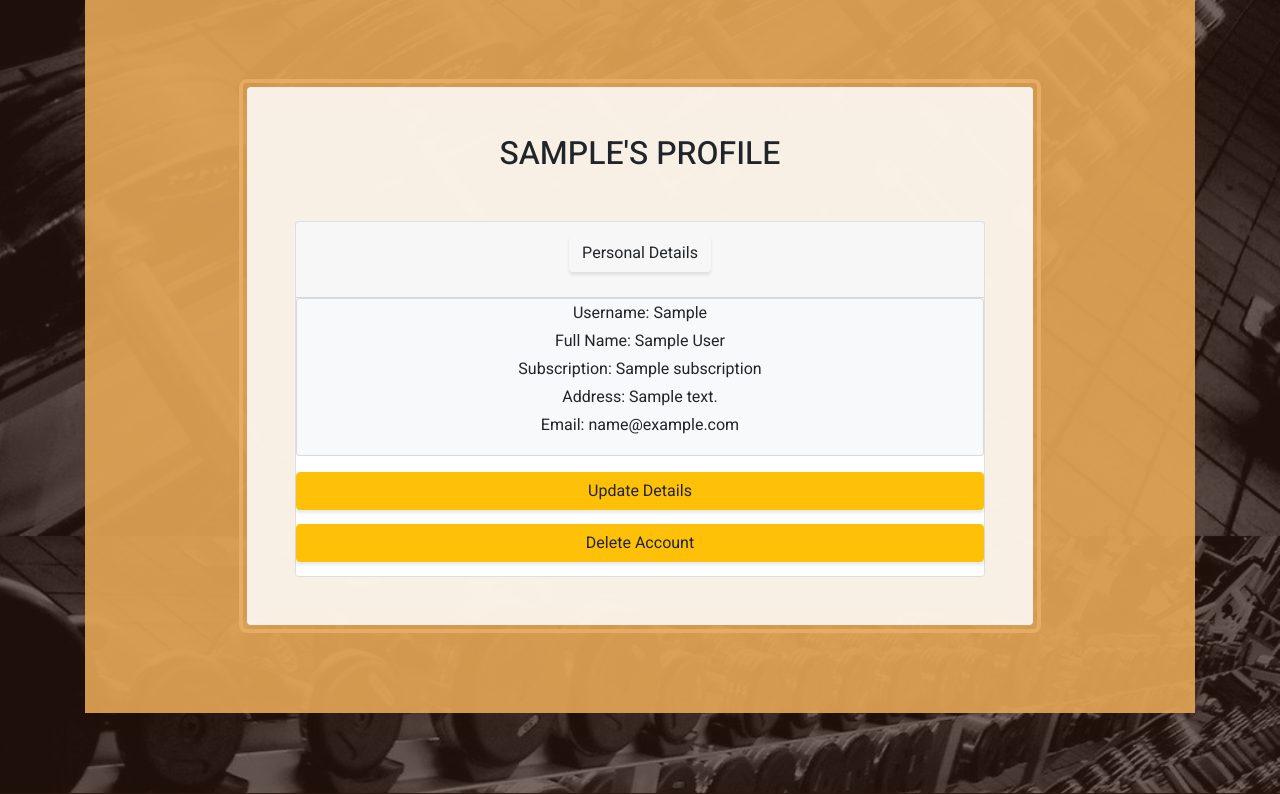
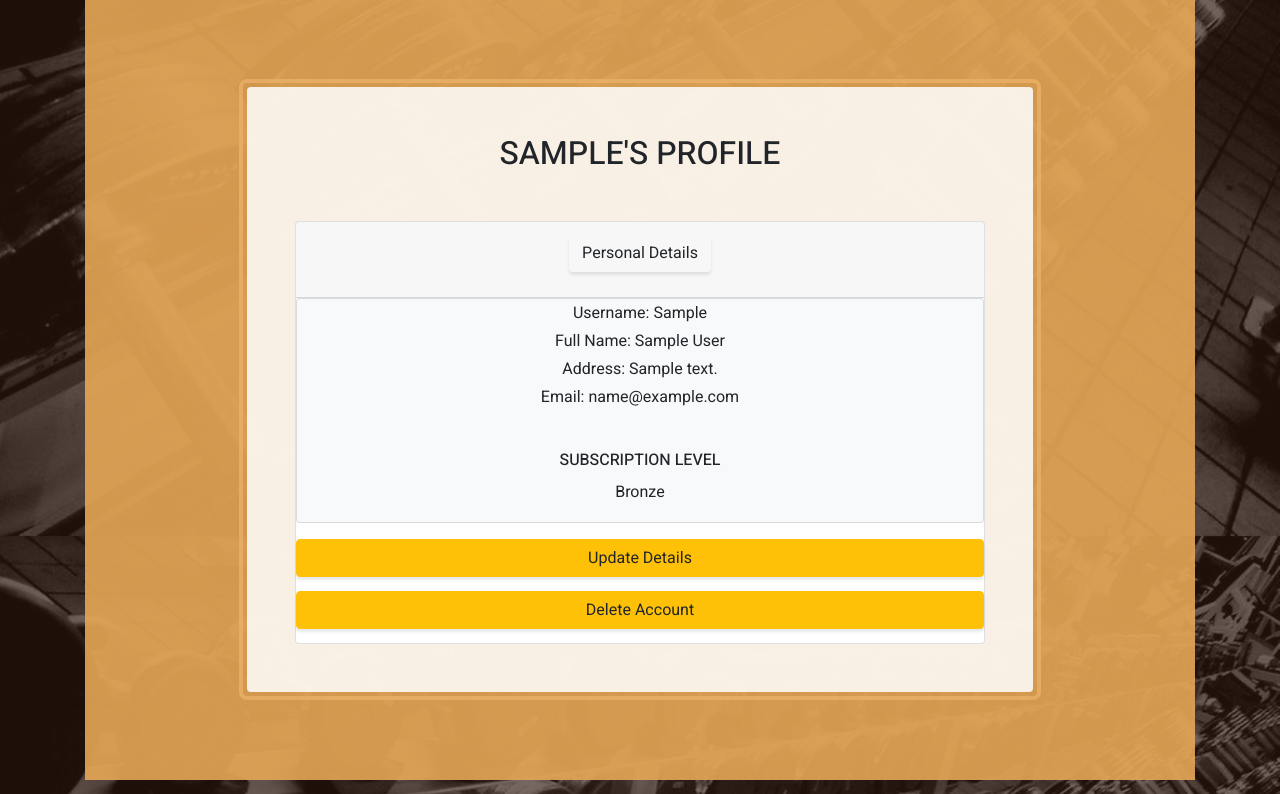
Before and after one commit to MannyBinning/simply-fitness, a Flask app: page /profile/1 in a window 1280 px wide. Shown: the part 424-1218 px from the top of the page. Run offline with Flask 2, Linux system fonts and the light colour scheme; the visitor is signed in with stand-in values (Sample User, id 1); a database or web service that is not in the repository returns one stand-in record (values such as "Sample title"); some libraries are stand-ins or nearby versions.

Commit message:
Updated Subscription Level Viewing

```diff
--- a/templates/profile.html
+++ b/templates/profile.html
@@ -9,7 +9,6 @@
                 <!--Username to show when user has logged in-->
                     <h2 class="section-heading mb-5 section-heading-lower"> {{ username.username }}'s Profile </h2>
                     <!-- Personal Details -->
-
                     <div class="card">
                         <div class="card-header" id="headingOne">
                             <h5 class="mb-0">
@@ -23,9 +22,18 @@
                             <div class="text-center rounded">
                                 <p>Username: {{ username.username.capitalize() }}<br>
                                     Full Name: {{ username.FirstName }} {{ username.LastName }}<br>
-                                    Subscription: {{username.subscription}}<br>
                                     Address: {{ username.address }}<br>
-                                    Email: {{ username.email }}</p>
+                                    Email: {{ username.email }}</p><br>
+                            </div>
+                            <div>
+                                <h6>SUBSCRIPTION LEVEL</h6>
+                                {% if username.subscription == "Gold" %}
+                                    <p>GOLD </p>
+                                {% elif username.subscription == "Silver" %}
+                                    <p>Silver</p>
+                                {% else %}
+                                    <p>Bronze</p>
+                                {% endif %}
                             </div>
                         </div>
                         <!--Button to edit booking details-->
```
